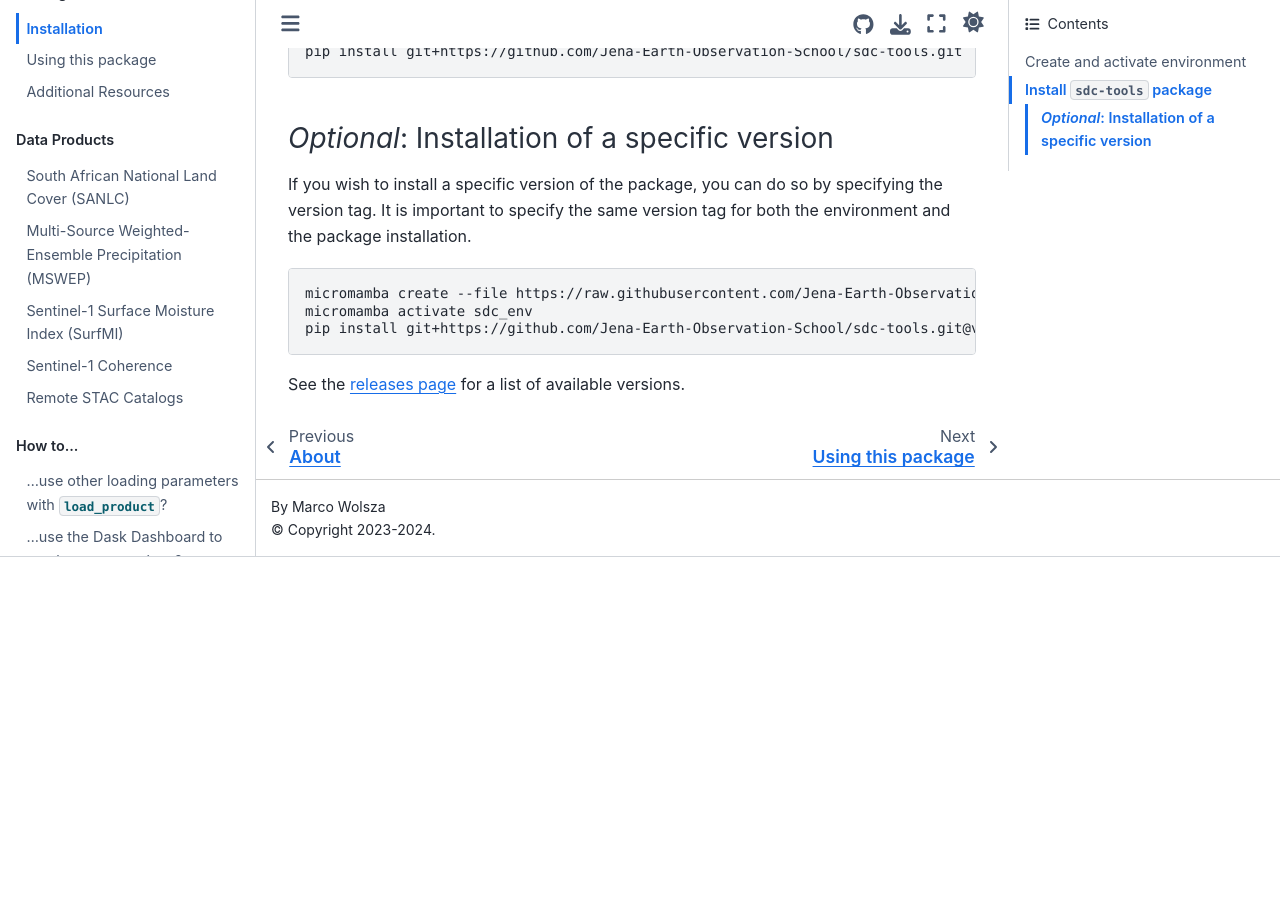
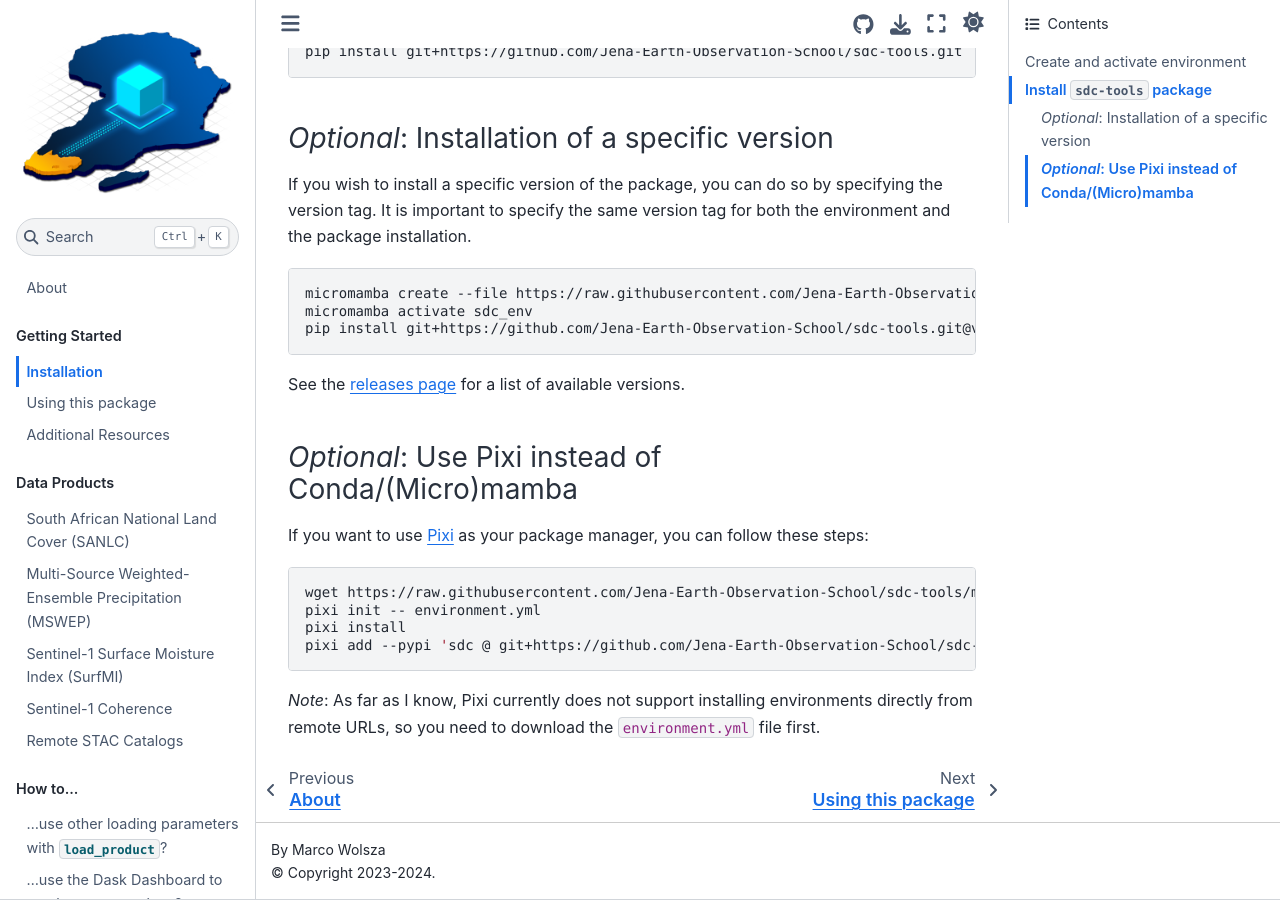
Before and after one commit to Jena-Earth-Observation-School/sdc-tools, a Jupyter Book: the page built from docs/content/01/01_00_Installation.md, in a window 1280 px wide and 900 px high, scrolled down 652 px. Built offline with Jupyter Book 1.0.4 settings and Sphinx 7.4.7 and the Sphinx Book theme 1.1.4, drawn with Linux system fonts in a browser that asks for light colours; pages that are not in the unit, such as notebooks, are missing from menus; before the commit the page ends 1209 px from its top, so only the background shows below that.

Commit message:
docs: add pixi instructions

````diff
--- a/docs/content/01/01_00_Installation.md
+++ b/docs/content/01/01_00_Installation.md
@@ -42,3 +42,18 @@
 
 See the [releases page](https://github.com/Jena-Earth-Observation-School/sdc-tools/releases)
 for a list of available versions.
+
+### _Optional_: Use Pixi instead of Conda/(Micro)mamba
+
+If you want to use [Pixi](https://pixi.sh) as your package manager, you can follow
+these steps:
+
+```bash
+wget https://raw.githubusercontent.com/Jena-Earth-Observation-School/sdc-tools/main/environment.yml
+pixi init -- environment.yml
+pixi install
+pixi add --pypi 'sdc @ git+https://github.com/Jena-Earth-Observation-School/sdc-tools.git’
+```
+
+_Note_: As far as I know, Pixi currently does not support installing environments
+directly from  remote URLs, so you need to download the `environment.yml` file first.
````
